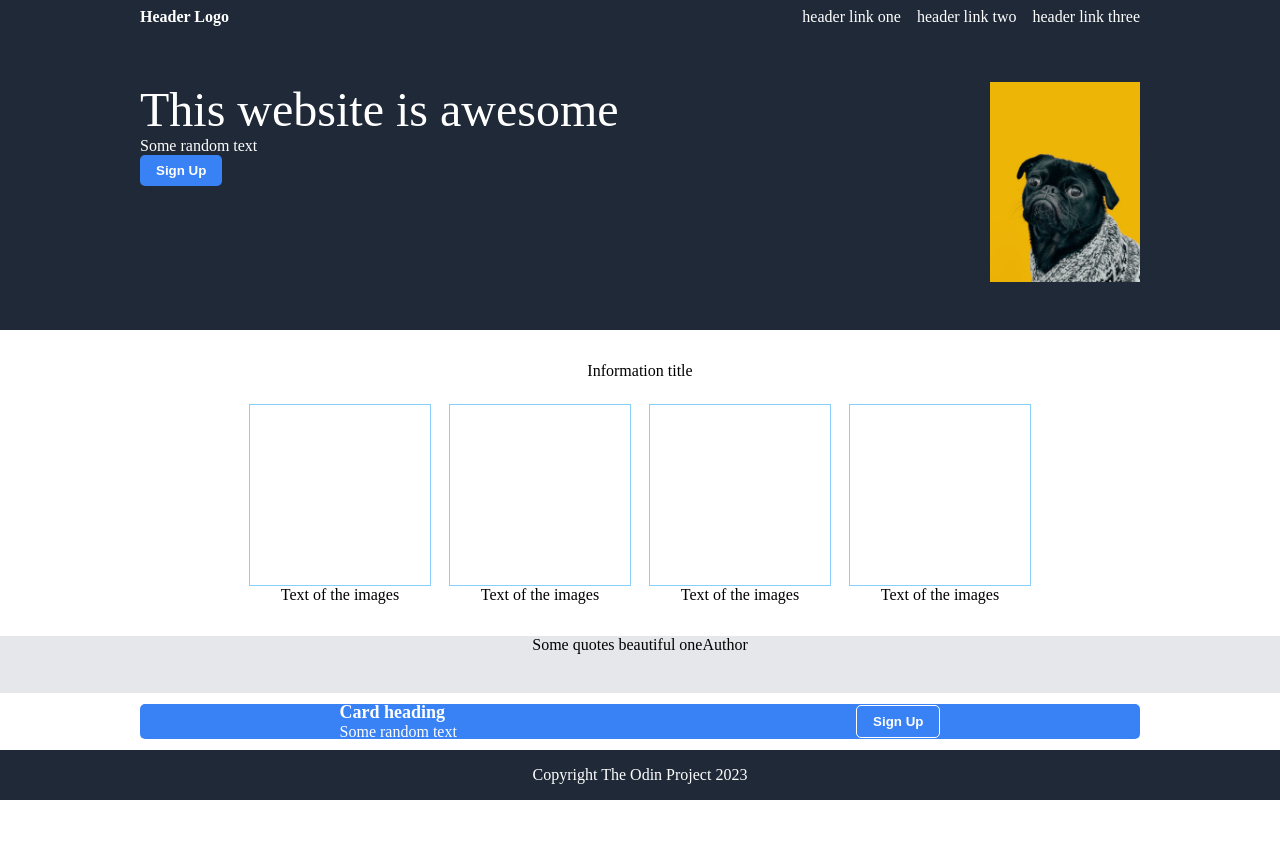
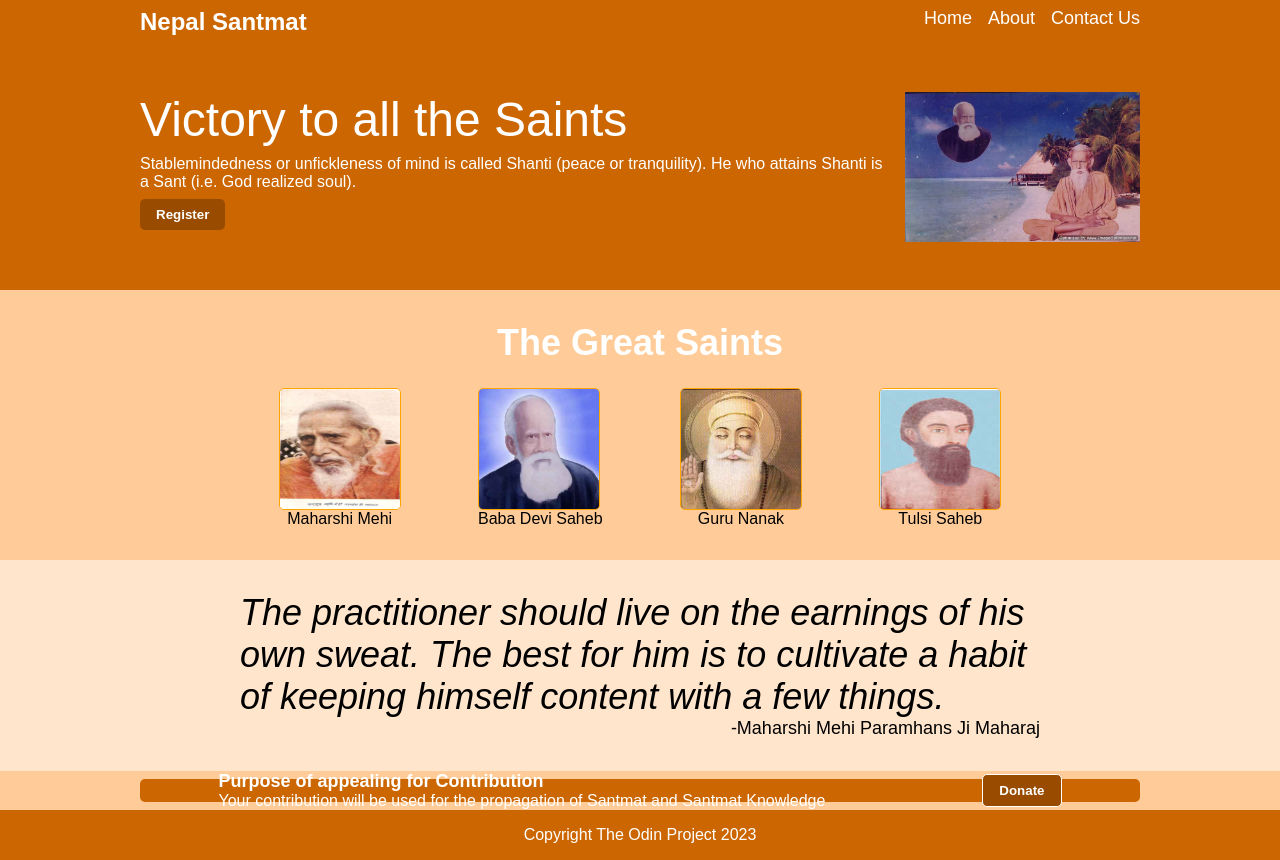
Before and after one commit to marsleonz/landing-page, a plain HTML site: page index.html in a window 1280 px wide. Before the commit the page ends 800 px from the top, so only its background shows below. Drawn offline with Linux system fonts and the light colour scheme.

Commit message:
Fix style and layout

```diff
--- a/index.html
+++ b/index.html
@@ -9,61 +9,64 @@
 <body>
     <div class="hero">
         <div class="header">
-            <div class="logo">Header Logo</div>
+            <div class="logo">Nepal Santmat</div>
             <ul>
-                <li><a href="./index.html">header link one</a></li>
-                <li><a href="./index.html">header link two</a></li>
-                <li><a href="./index.html">header link three</a></li>
+                <li><a href="./index.html">Home</a></li>
+                <li><a href="./index.html">About</a></li>
+                <li><a href="./index.html">Contact Us</a></li>
             </ul>
         </div>
         <div class="header-body">
             <div class="left">
-                <div class="heading">This website is awesome</div>
-                <div class="text">Some random text</div>
-                <button>Sign Up</button>
+                <div class="heading">Victory to all the Saints</div>
+                <div class="text">Stablemindedness or unfickleness of mind is called Shanti (peace or tranquility).
+                    He who attains Shanti is a Sant (i.e. God realized soul).</div>
+                <button>Register</button>
             </div>
-            <img src="./images/dog.jpg" alt="header-image">
+            <img class="header-image" src="./images/deviGuru.jpg" alt="header-image">
         </div>
     </div>
 
     <div class="information">
         <div class="container">
-            <div class="information-title">Information title</div>
+            <div class="information-title">The Great Saints</div>
             <div class="information-container">
                 <div class="information-card">
-                    <div class="information-box"></div>
-                    <!-- <img src="./images/" alt="Random-images"> -->
-                    <div class="text">Text of the images</div>
+                    <!-- <div class="information-box"></div> -->
+                    <img class="information-box" src="./images/guru21.jpg" alt="Random-images">
+                    <div class="text">Maharshi Mehi</div>
                 </div>
                 <div class="information-card">
-                    <div class="information-box"></div>
-                    <!-- <img src="./images/" alt="Random-images"> -->
-                    <div class="text">Text of the images</div>
+                    <!-- <div class="information-box"></div> -->
+                    <img class="information-box" src="./images/devi5.jpg" alt="Random-images">
+                    <div class="text">Baba Devi Saheb</div>
                 </div>
                 <div class="information-card">
-                    <div class="information-box"></div>
-                    <!-- <img src="./images/" alt="Random-images"> -->
-                    <div class="text">Text of the images</div>
+                    <!-- <div class="information-box"></div> -->
+                    <img class="information-box" src="./images/nanak1.jpg" alt="Random-images">
+                    <div class="text">Guru Nanak</div>
                 </div>
                 <div class="information-card">
-                    <div class="information-box"></div>
-                    <!-- <img src="./images/" alt="Random-images"> -->
-                    <div class="text">Text of the images</div>
+                    <!-- <div class="information-box"></div> -->
+                    <img class="information-box" src="./images/tulsiSahib1.jpg" alt="Random-images">
+                    <div class="text">Tulsi Saheb</div>
                 </div>
             </div>
         </div>
     </div>
     <div class="quote">
-        <p>Some quotes beautiful one</p>
-        <p>Author</p>
+        <div class="container">
+            <div class="quote-text">The practitioner should live on the earnings of his own sweat. The best for him is to cultivate a habit of keeping himself content with a few things.</div>
+            <div class="quote-author">-Maharshi Mehi Paramhans Ji Maharaj</div>
+        </div>
     </div>
     <div class="card-section">
         <div class="card">
             <div class="card-text">
-                <div class="card-heading">Card heading</div>
-                <div class="text">Some random text</div>
+                <div class="card-heading">Purpose of appealing for Contribution</div>
+                <div class="text">Your contribution will be used for the propagation of Santmat and Santmat Knowledge</div>
             </div>
-            <button class="button">Sign Up</button>
+            <button class="button">Donate</button>
         </div>
 
     </div>
--- a/styles.css
+++ b/styles.css
@@ -1,6 +1,7 @@
 *{
     margin: 0;
     padding: 0;
+    font-family: sans-serif;
 
 }
 body{
@@ -17,20 +18,21 @@ ul{
 a{
     text-decoration: none;
     color: white;
+    font-size: 18px;
 }
 img{
     height: 200px;
 }
 button{
     color: white;
-    background-color: #3882f6;
+    background-color: #994C00;
     padding: 8px 16px;
     border-radius: 5px;
     border: none;
     font-weight: 900;
 }
 .hero{
-    background-color: #1f2937;
+    background-color: #CC6600;
     color: white;
     display: flex;
     flex-direction: column;
@@ -45,6 +47,7 @@ button{
 }
 .logo{
     font-weight: bold;
+    font-size: 24px;
 }
 .header-body{
     align-self: center;
@@ -53,22 +56,36 @@ button{
     padding: 48px;
     justify-content: space-between;
 }
+
 .heading{
     font-size: 48px;
     font-weight: extra-bold;
+    margin-bottom: 8px;
+}
+.header-body .text{
+    margin-bottom: 8px;
+    margin-right: 16px;
+}
+.header-image{
+    width: 300px;
+    height: 150px;
 }
 .container{
     width: 800px;
     align-self: center;
+    padding: 32px;
 }
 .information{
     text-align: center;
     display: flex;
     flex-direction: column;
-    padding: 32px;
+    background-color: #FFCC99;
 }
 .information-title{
     margin-bottom: 24px;
+    font-size: 36px;
+    font-weight: bold;
+    color: white;
 }
 .information-container{
     display: flex;
@@ -80,21 +97,30 @@ button{
     max-width: 200px;
 }
 .information-box{
-    width: 180px;
-    height: 180px;
-    border: 1px lightskyblue solid;
+    width: 120px;
+    height: 120px;
+    border: 1px orange solid;
+    border-radius: 5px;
 }
 .quote{
-    background-color: #e5e7eb;
+    background-color: #FFE5CC;
     display: flex;
-    justify-content: center;
+    flex-direction: column;
     flex: 1;
+}
+.quote-text{
+    font-size: 36px;
+    font-style: italic;
+}
+.quote-author{
+    text-align: end;
+    font-size: 18px;
 }
 .card-section{
     display: flex;
     justify-content: center;
-    align-self: center;
     flex: 1;
+    background-color: #FFCC99;
 }
 .card{
     height: 60%;
@@ -102,7 +128,7 @@ button{
     display: flex;
     align-self: center;
     justify-content: space-around;
-    background-color: #3882f6;
+    background-color: #CC6600;
     border-radius: 5px;
 }
 .card-text{
@@ -123,7 +149,7 @@ button{
     display: flex;
     justify-content: center;
     align-items: center;
-    background: #1f2937;
+    background: #CC6600;
     color: white;
     padding: 16px;
 }
```
Also changed, not shown: images/devi5.jpg (added), images/deviGuru.jpg (added), images/dog.jpg (deleted), images/guru21.jpg (added), images/nanak1.jpg (added), images/tulsiSahib1.jpg (added).
